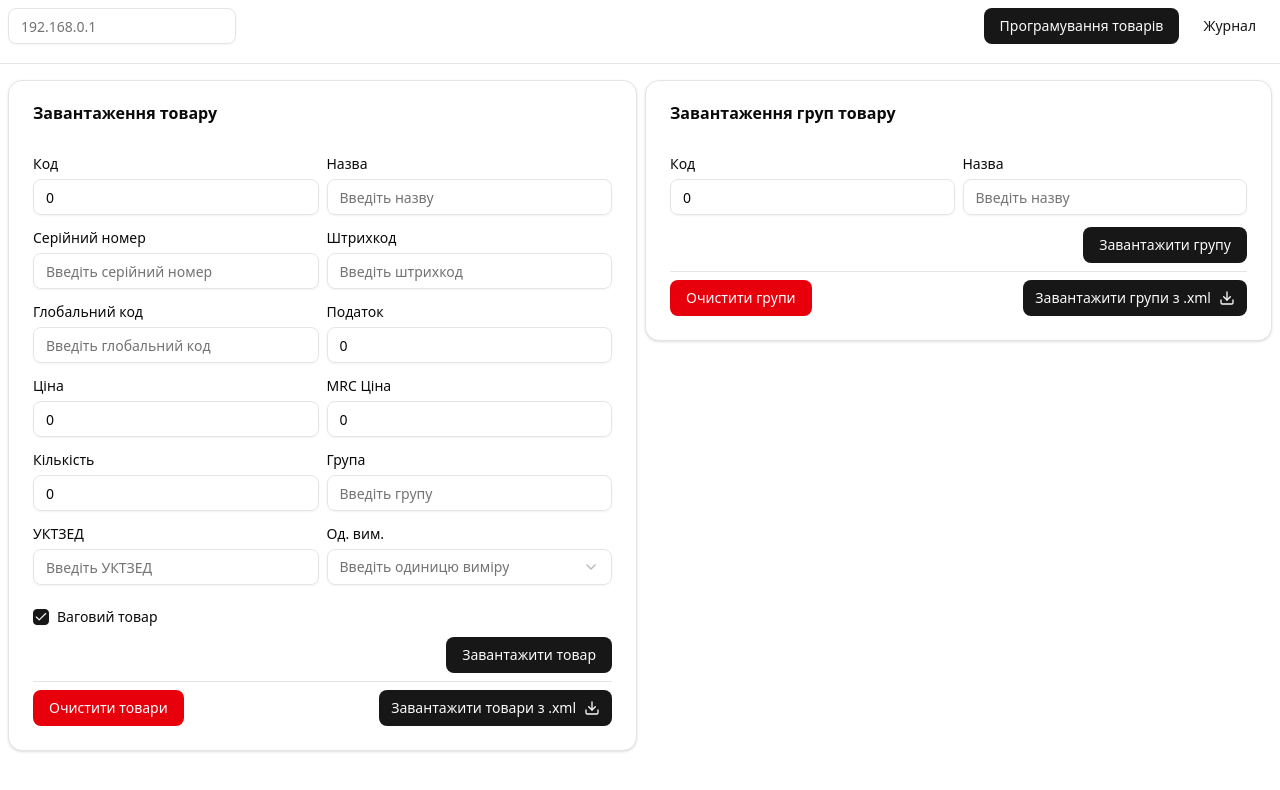
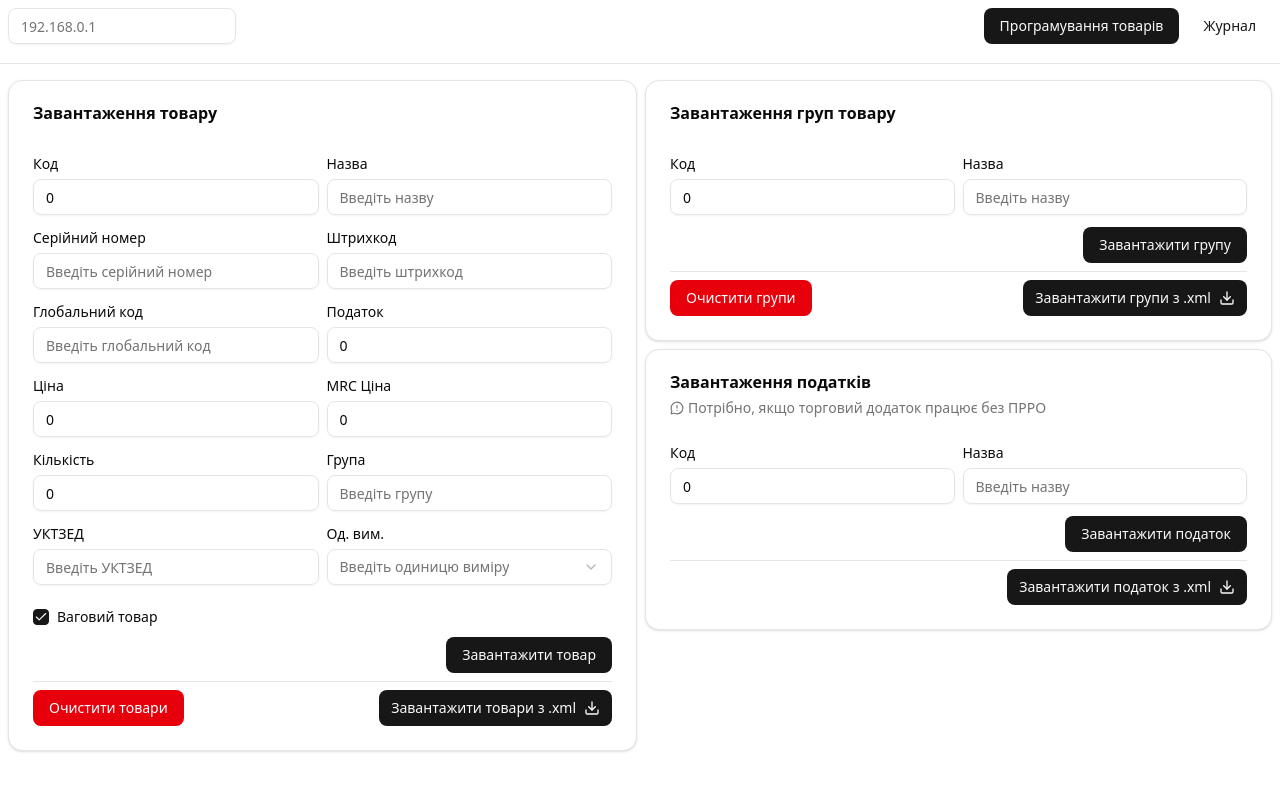
Before and after one commit to Vanlsh/rmk-desk, a React (Vite) app: page /#/ in a window 1280 px wide. Shown: the top 790 px of the page. Built offline with nearby package versions, Linux system fonts and the light colour scheme.

Commit message:
feat: tax loading

```diff
--- a/src/global.d.ts
+++ b/src/global.d.ts
@@ -4,6 +4,7 @@ import type {
   SuccessResponse,
   ErrorResponse,
   GroupSaveResponse,
+  TaxSaveResponse,
 } from "./lib/types";
 
 export {};
@@ -20,6 +21,10 @@ declare global {
         ip: string,
         data: T[]
       ) => Promise<SuccessResponse<GroupSaveResponse> | ErrorResponse>;
+      setTaxes: (
+        ip: string,
+        data: T[]
+      ) => Promise<SuccessResponse<TaxSaveResponse> | ErrorResponse>;
       deleteArticles: (
         ip: string
       ) => Promise<
--- a/src/pages/home-page/components/forms/constants.ts
+++ b/src/pages/home-page/components/forms/constants.ts
@@ -31,8 +31,14 @@ export type ProductFieldLabel =
 
 export type GroupFieldsLabel = "Код" | "Назва";
 export type GroupFieldName = "code" | "name";
+export type TaxFieldsLabel = "Код" | "Назва";
+export type TaxFieldName = "code" | "name";
 
 export const labelToNameMapGroup: Record<GroupFieldsLabel, GroupFieldName> = {
+  Код: "code",
+  Назва: "name",
+};
+export const taxToNameMapGroup: Record<TaxFieldsLabel, TaxFieldName> = {
   Код: "code",
   Назва: "name",
 };
@@ -174,3 +180,20 @@ export const groupFields = [
     required: true,
   },
 ] as const;
+
+export const taxFields = [
+  {
+    label: "Код",
+    name: "code",
+    placeholder: "Введіть код",
+    type: "text",
+    required: true,
+  },
+  {
+    label: "Назва",
+    name: "name",
+    placeholder: "Введіть назву",
+    type: "text",
+    required: true,
+  },
+] as const;
--- a/src/pages/home-page/components/forms/schemas.ts
+++ b/src/pages/home-page/components/forms/schemas.ts
@@ -1,6 +1,17 @@
 import z from "zod";
 
 export const groupSchema = z.object({
+  code: z.coerce
+    .number<number>({
+      message: "Код групи має бути числом",
+    })
+    .int({ message: "Код групи має бути цілим числом" })
+    .min(1, { message: "Код групи не може бути менше 1" }),
+  name: z.string().min(1, {
+    message: "Назва групи є обов'язковою",
+  }),
+});
+export const taxSchema = z.object({
   code: z.coerce
     .number<number>({
       message: "Код групи має бути числом",
@@ -74,3 +85,4 @@ export const productSchema = z.object({
 
 export type ProductSchema = z.infer<typeof productSchema>;
 export type GroupSchema = z.infer<typeof groupSchema>;
+export type TaxSchema = z.infer<typeof taxSchema>;
--- /dev/null
+++ b/src/pages/home-page/components/forms/tax-form.tsx
@@ -0,0 +1,96 @@
+import {
+  Form,
+  FormControl,
+  FormField,
+  FormItem,
+  FormMessage,
+} from "@/components/ui/form";
+import { showIpNotRespondingMessage, showNoIpMessage } from "@/lib/messages";
+import { useIpStore } from "@/store/ip";
+import { useTransition } from "react";
+import { useForm } from "react-hook-form";
+import { taxSchema, type TaxSchema } from "./schemas";
+import { cn } from "@/lib/utils";
+import { zodResolver } from "@hookform/resolvers/zod";
+import { taxFields } from "./constants";
+import { Label } from "@/components/ui/label";
+import { Input } from "@/components/ui/input";
+import { Button } from "@/components/ui/button";
+import { toast } from "sonner";
+
+interface TaxFormProps {
+  className?: string;
+}
+export const TaxForm = ({ className }: TaxFormProps) => {
+  const { ip } = useIpStore();
+  const [isLoading, startTransition] = useTransition();
+
+  const form = useForm<TaxSchema>({
+    resolver: zodResolver(taxSchema),
+    defaultValues: {
+      code: 0,
+      name: "",
+    },
+  });
+
+  const onSubmit = (value: TaxSchema) => {
+    if (!ip) return showNoIpMessage();
+
+    startTransition(async () => {
+      const response = await window.api.setTaxes(ip, [value]);
+
+      if (response.error) {
+        showIpNotRespondingMessage();
+        return;
+      }
+
+      if (response.data.success) {
+        toast.success(response.data.message);
+        form.reset();
+      } else {
+        toast.error(response.data.message);
+      }
+    });
+  };
+
+  return (
+    <Form {...form}>
+      <form
+        onSubmit={form.handleSubmit(onSubmit)}
+        className={cn("space-y-2", className)}
+      >
+        <div className="gap-2 grid grid-cols-2">
+          {taxFields.map((taxField) => (
+            <FormField
+              key={taxField.name}
+              control={form.control}
+              name={taxField.name}
+              render={({ field }) => (
+                <FormItem>
+                  <div className="space-y-2 items-center py-1 ">
+                    <Label>{taxField.label}</Label>
+                    <FormControl>
+                      <Input
+                        placeholder={taxField.placeholder}
+                        {...field}
+                        value={
+                          typeof field.value === "string"
+                            ? field.value
+                            : String(field.value)
+                        }
+                      />
+                    </FormControl>
+                  </div>
+                  <FormMessage />
+                </FormItem>
+              )}
+            />
+          ))}
+        </div>
+        <Button disabled={isLoading} className="ml-auto block">
+          Завантажити податок
+        </Button>
+      </form>
+    </Form>
+  );
+};
--- a/src/pages/home-page/components/forms/utils.ts
+++ b/src/pages/home-page/components/forms/utils.ts
@@ -5,12 +5,15 @@ import {
   type GroupFieldsLabel,
   type ProductFieldLabel,
   type ProductFieldName,
+  type TaxFieldName,
+  type TaxFieldsLabel,
 } from "./constants";
 import {
   groupSchema,
   productSchema,
   type GroupSchema,
   type ProductSchema,
+  type TaxSchema,
 } from "./schemas";
 
 export function convertExcelData(
@@ -56,6 +59,49 @@ export const convertExcelGroups = (
     }
     return group;
   });
+};
+
+export const convertExcelTax = (
+  excelData: Record<TaxFieldsLabel, unknown>[]
+) => {
+  return excelData.map((item) => {
+    const group: Record<TaxFieldName, unknown> = {} as Record<
+      TaxFieldName,
+      unknown
+    >;
+
+    for (const [label, value] of Object.entries(item)) {
+      const key = labelToNameMapGroup[label as TaxFieldsLabel];
+      if (key) {
+        group[key] = value;
+      }
+    }
+    return group;
+  });
+};
+
+export const validateTax = (
+  normalizedData: Record<TaxFieldName, unknown>[]
+) => {
+  const valid: TaxSchema[] = [];
+  const errors: {
+    row: Record<TaxFieldName, unknown>;
+    issues: { field: string; message: string }[];
+  }[] = [];
+
+  normalizedData.forEach((item) => {
+    const parsed = groupSchema.safeParse(item);
+    if (parsed.success) {
+      valid.push(parsed.data);
+    } else {
+      const issues = parsed.error.issues.map((issue) => ({
+        field: issue.path.join("."),
+        message: issue.message,
+      }));
+      errors.push({ row: item, issues });
+    }
+  });
+  return { valid, errors };
 };
 
 export const validateGroups = (
--- /dev/null
+++ b/src/pages/home-page/components/load-tax-from-excel.tsx
@@ -0,0 +1,101 @@
+import { Button } from "@/components/ui/button";
+import { showIpNotRespondingMessage, showNoIpMessage } from "@/lib/messages";
+import { cn } from "@/lib/utils";
+import { useIpStore } from "@/store/ip";
+import { Download, FileWarning } from "lucide-react";
+import { useState, useTransition } from "react";
+import { toast } from "sonner";
+import { convertExcelTax, validateTax } from "./forms/utils";
+import type { TaxFieldName } from "./forms/constants";
+
+interface LoadTaxFromExcelProps {
+  className?: string;
+}
+
+interface Errors {
+  row: Record<TaxFieldName, unknown>;
+  issues: {
+    field: string;
+    message: string;
+  }[];
+}
+
+export const LoadTaxFromExcel = ({ className }: LoadTaxFromExcelProps) => {
+  const { ip } = useIpStore();
+  const [isLoading, startTransition] = useTransition();
+  const [taxErrors, setTaxErrors] = useState<Errors[] | null>(null);
+
+  const onLoadFile = async () => {
+    if (!ip) return showNoIpMessage();
+
+    startTransition(async () => {
+      const filePath = await window.api.selectExcelFile();
+      if (!filePath) {
+        toast.warning("Файл не вибрали");
+        return;
+      }
+      setTaxErrors(null);
+      const result = await window.api.parseExcel(filePath);
+
+      console.log("🚀 ~ onLoadFile ~ result:", result);
+
+      if (result.error) {
+        toast.error("Error", { description: result.error });
+        return;
+      }
+
+      const convertedData = convertExcelTax(result.data);
+      const { valid, errors } = validateTax(convertedData);
+
+      const response = await window.api.setTaxes(ip, valid);
+
+      if (response.error) {
+        showIpNotRespondingMessage();
+        return;
+      }
+
+      if (!response.data.success) {
+        toast.error(response.data.message);
+        return;
+      }
+
+      if (errors.length > 0) {
+        setTaxErrors(errors);
+        toast.warning(
+          `Було знайдено ${errors.length} рядків з помилками. Збережіть лог-файл.`
+        );
+      }
+
+      toast.success(response.data.message);
+
+      console.log("🚀 ~ onLoadFile ~ errors:", errors);
+      console.log("🚀 ~ onLoadFile ~ valid:", valid);
+    });
+  };
+
+  const onSaveLogs = async () => {
+    console.log("🚀 ~ onSaveLogs ~ productErrors:", taxErrors);
+    if (!taxErrors) return;
+    const response = await window.api.saveValidationErrors(taxErrors);
+    console.log("🚀 ~ onSaveLogs ~ response:", response);
+    if (response.success) {
+      toast.success(response.data);
+    } else {
+      toast.error("Щось пішло не так. Спробуйте ще раз");
+    }
+  };
+  return (
+    <div className={cn("flex gap-2 flex-col", className)}>
+      <Button disabled={isLoading} onClick={onLoadFile}>
+        Завантажити податок з .xml
+        <Download />
+      </Button>
+      {taxErrors && (
+        <Button variant="ghost" onClick={onSaveLogs}>
+          Зберегти лог помилок
+          <FileWarning />
+        </Button>
+      )}
+    </div>
+  );
+};
--- a/src/pages/home-page/home-page.tsx
+++ b/src/pages/home-page/home-page.tsx
@@ -1,4 +1,10 @@
-import { Card, CardFooter, CardHeader, CardTitle } from "@/components/ui/card";
+import {
+  Card,
+  CardDescription,
+  CardFooter,
+  CardHeader,
+  CardTitle,
+} from "@/components/ui/card";
 import { LoadProductForm } from "./components/forms/load-product-form";
 import { Separator } from "@/components/ui/separator";
 import { LoadFromXmlFile } from "./components/load-products-from-xml";
@@ -6,6 +12,9 @@ import { DeleteArticlesButton } from "./components/delete-articles-button";
 import { GroupFrom } from "./components/forms/group-form";
 import { LoadGroupsFromExcel } from "./components/load-groups-from-excel";
 import { DeleteGroupButton } from "./components/delete-groups-button";
+import { TaxForm } from "./components/forms/tax-form";
+import { MessageCircleWarning } from "lucide-react";
+import { LoadTaxFromExcel } from "./components/load-tax-from-excel";
 
 export const HomePage = () => {
   return (
@@ -24,7 +33,7 @@ export const HomePage = () => {
         </CardFooter>
       </Card>
 
-      <div className="flex-1">
+      <div className="flex-1 space-y-2">
         <Card>
           <CardHeader>
             <CardTitle>Завантаження груп товару</CardTitle>
@@ -38,6 +47,22 @@ export const HomePage = () => {
             </div>
           </CardFooter>
         </Card>
+        <Card>
+          <CardHeader>
+            <CardTitle>Завантаження податків</CardTitle>
+            <CardDescription>
+              <p className="flex gap-1 items-center">
+                <MessageCircleWarning size={14} />
+                Потрібно, якщо торговий додаток працює без ПРРО
+              </p>
+            </CardDescription>
+          </CardHeader>
+          <CardFooter className="flex-col">
+            <TaxForm className="w-full" />
+            <Separator className="my-2" />
+            <LoadTaxFromExcel className="ml-auto block" />
+          </CardFooter>
+        </Card>
       </div>
     </div>
   );
```
Also changed, not shown: src/lib/types.ts (+10 -0 lines).
